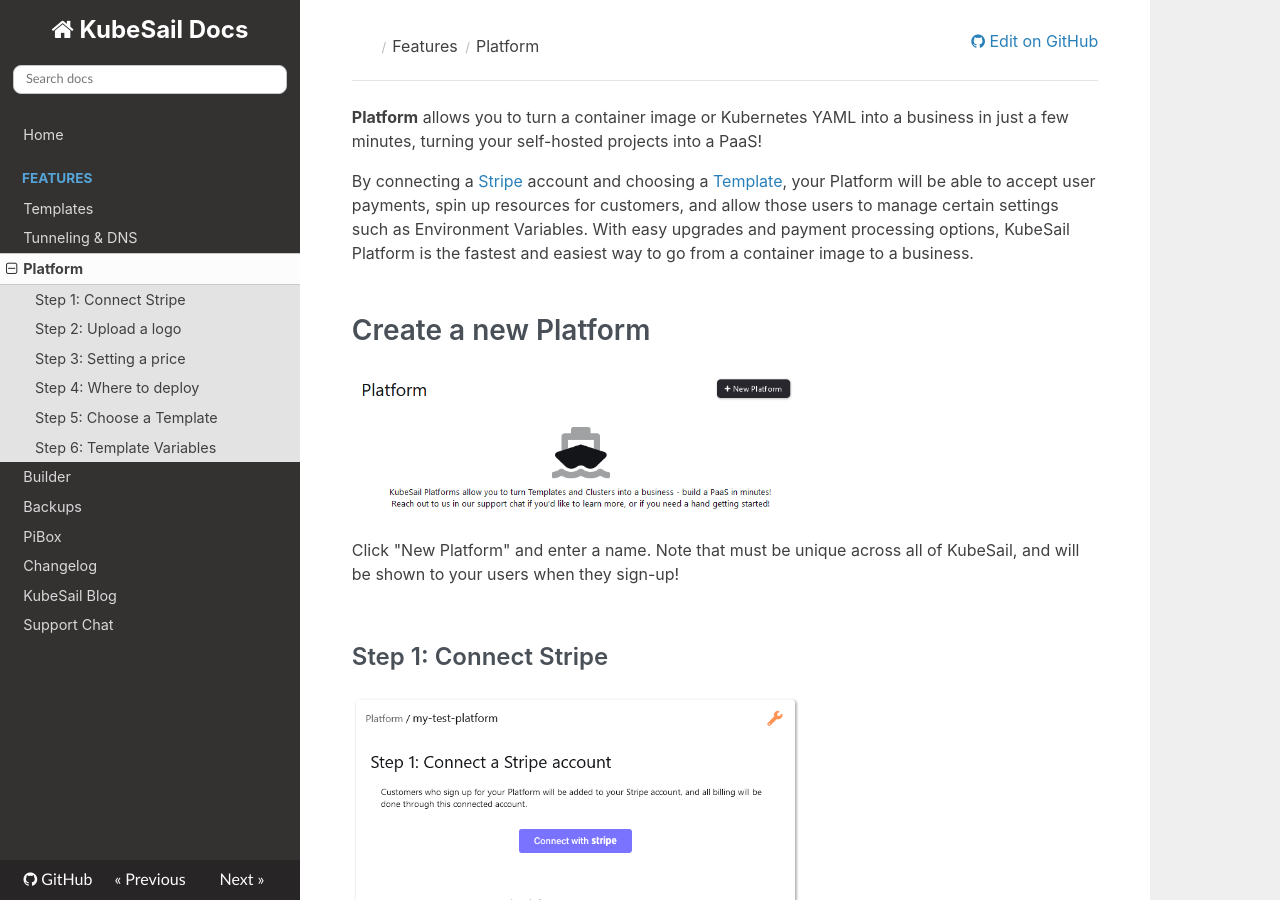
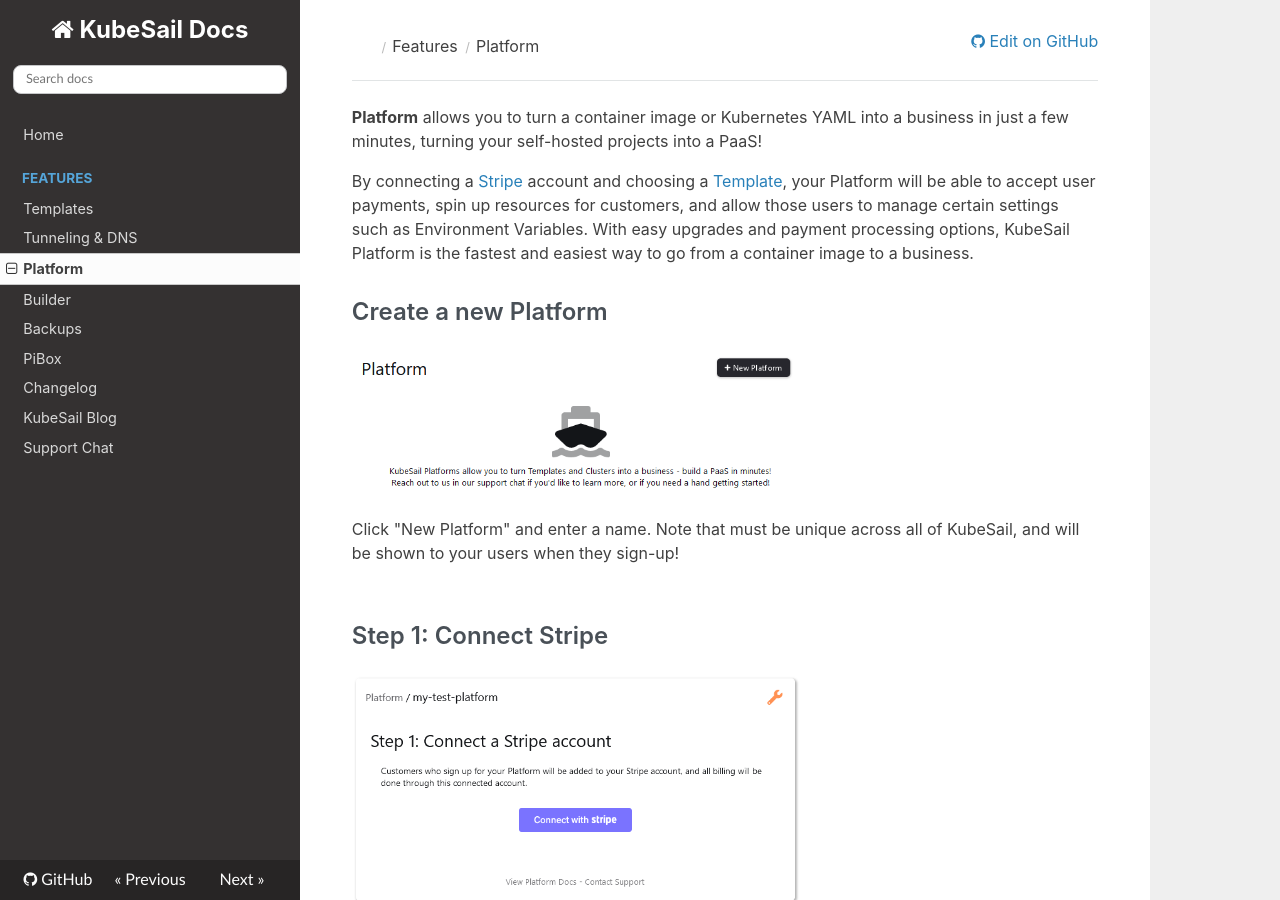
Before and after one commit to kubesail/kubesail-docs, an MkDocs documentation site: the page built from docs/platform.md, in a window 1280 px wide and 900 px high. Built offline with MkDocs 1.6.1, drawn with Linux system fonts in a browser that asks for light colours; nearby versions of some CDN libraries.

```diff
--- a/docs/platform.md
+++ b/docs/platform.md
@@ -2,7 +2,7 @@
 
 By connecting a [Stripe](https://stripe.com/) account and choosing a [Template](/templates), your Platform will be able to accept user payments, spin up resources for customers, and allow those users to manage certain settings such as Environment Variables. With easy upgrades and payment processing options, KubeSail Platform is the fastest and easiest way to go from a container image to a business.
 
-# Create a new Platform
+## Create a new Platform
 
 <img src="/img/platform-new.png" width="60%" title="Create new Platform" />
 
--- a/requirements.txt
+++ b/requirements.txt
@@ -1 +1 @@
-mkdocs
+mkdocs>=1.1.2
```
Also changed, not shown: docs/pibox.md (+2 -0 lines).
